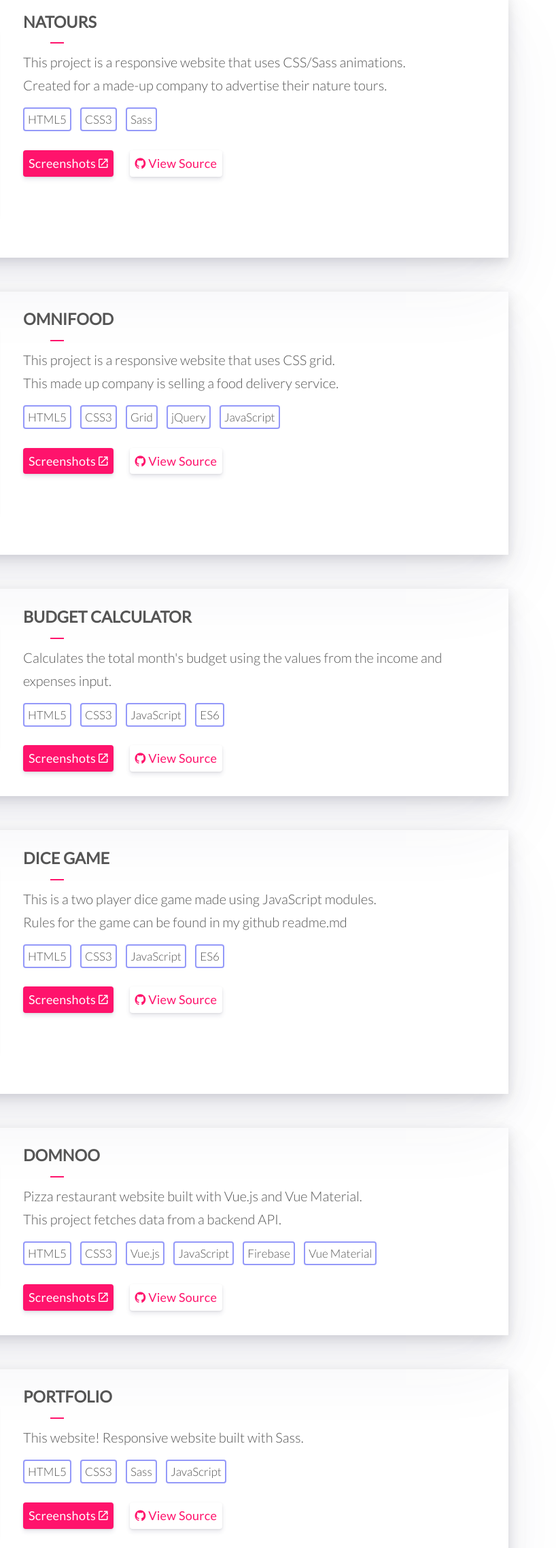
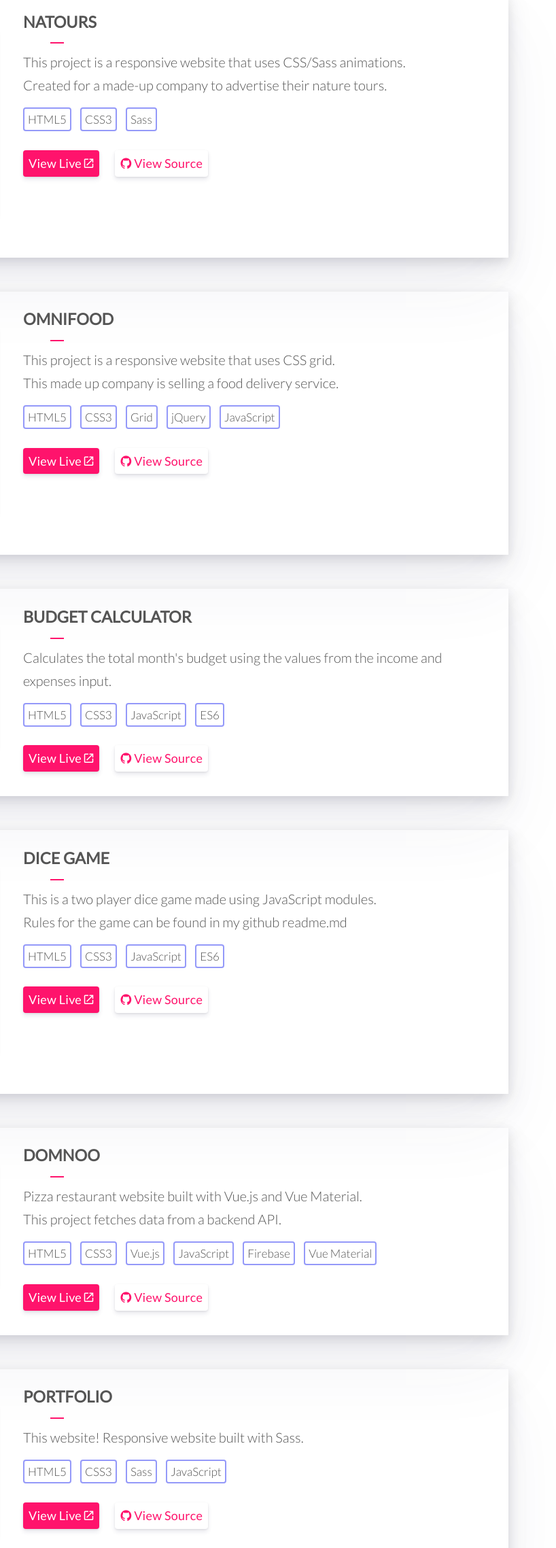
Before and after one commit to laurenjudge/portfolio-OLD, a website: page index.html in a window 1280 px wide. Shown: the part 1912-4189 px from the top of the page at 68% size, 462-1280 px from the left. Drawn offline with nearby package versions, Linux system fonts and the light colour scheme; files whose address does not match are found by name.

Commit message:
live links added to projects

```diff
--- a/index.html
+++ b/index.html
@@ -125,8 +125,8 @@
                             <span class="projects__content--skills-skill">Sass</span>
                         </div>
                         <div class="projects__content--buttons">
-                            <a href="#" class="btn btn--small btn--small-full">
-                                Screenshots
+                            <a href="http://nature-tours.s3-website-ap-southeast-2.amazonaws.com/" target="_blank" class="btn btn--small btn--small-full">
+                                View Live
                                 <i class="ion-android-open"></i>
                             </a>
                             <a href="https://github.com/laurenjudge/nature-tours" target="_blank" class="btn btn--small btn--small-ghost">
@@ -154,8 +154,8 @@
                             <span class="projects__content--skills-skill">JavaScript</span>
                         </div>
                         <div class="projects__content--buttons">
-                            <a href="#" class="btn btn--small btn--small-full">
-                                Screenshots
+                            <a href="http://omnifood-project.s3-website-ap-southeast-2.amazonaws.com" target="_blank" class="btn btn--small btn--small-full">
+                                View Live
                                 <i class="ion-android-open"></i>
                             </a>
                             <a href="https://github.com/laurenjudge/omnifood" target="_blank" class="btn btn--small btn--small-ghost">
@@ -182,8 +182,8 @@
                             <span class="projects__content--skills-skill">ES6</span>
                         </div>
                         <div class="projects__content--buttons">
-                            <a href="#" class="btn btn--small btn--small-full">
-                                Screenshots
+                            <a href="http://budget-app-project.s3-website-ap-southeast-2.amazonaws.com" target="_blank" class="btn btn--small btn--small-full">
+                                View Live
                                 <i class="ion-android-open"></i>
                             </a>
                             <a href="https://github.com/laurenjudge/js-budget-calculator" target="_blank" class="btn btn--small btn--small-ghost">
@@ -211,8 +211,8 @@
                             <span class="projects__content--skills-skill">ES6</span>
                         </div>
                         <div class="projects__content--buttons">
-                            <a href="#" class="btn btn--small btn--small-full">
-                                Screenshots
+                            <a href="http://dice-game.s3-website-ap-southeast-2.amazonaws.com/" target="_blank" class="btn btn--small btn--small-full">
+                                View Live
                                 <i class="ion-android-open"></i>
                             </a>
                             <a href="https://github.com/laurenjudge/JS-dice-game" target="_blank" class="btn btn--small btn--small-ghost">
@@ -241,8 +241,8 @@
                             <span class="projects__content--skills-skill">Vue Material</span>
                         </div>
                         <div class="projects__content--buttons">
-                            <a href="#" class="btn btn--small btn--small-full">
-                                Screenshots
+                            <a href="http://domnoo-project.s3-website-ap-southeast-2.amazonaws.com/" target="_blank" class="btn btn--small btn--small-full">
+                                View Live
                                 <i class="ion-android-open"></i>
                             </a>
                             <a href="https://github.com/laurenjudge/domnoo" target="_blank" class="btn btn--small btn--small-ghost">
@@ -269,8 +269,8 @@
                             <span class="projects__content--skills-skill">JavaScript</span>
                         </div>
                         <div class="projects__content--buttons">
-                            <a href="#" class="btn btn--small btn--small-full">
-                                Screenshots
+                            <a href="#contact" class="btn btn--small btn--small-full">
+                                View Live
                                 <i class="ion-android-open"></i>
                             </a>
                             <a href="https://github.com/laurenjudge/portfolio" target="_blank" class="btn btn--small btn--small-ghost">
--- a/sass/layout/_navigation.scss
+++ b/sass/layout/_navigation.scss
@@ -105,11 +105,11 @@
 
     & .__ul {
         display: inline-block;
-        @include respond(phone) { margin-top: 10px; }
+        @include respond(phone) { margin-top: 1rem; }
     }
 
     & .mobile-nav-icon {
-        @include respond(phone) { margin-top: 10px; }
+        @include respond(phone) { margin-top: 1rem; }
 
         & i {
             @include respond(phone) { color: $color-grey-dark; }
```
